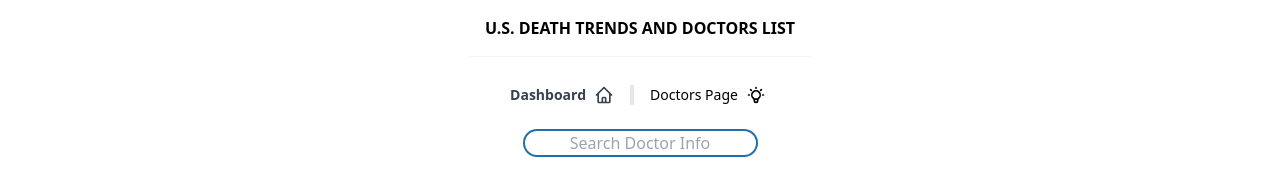
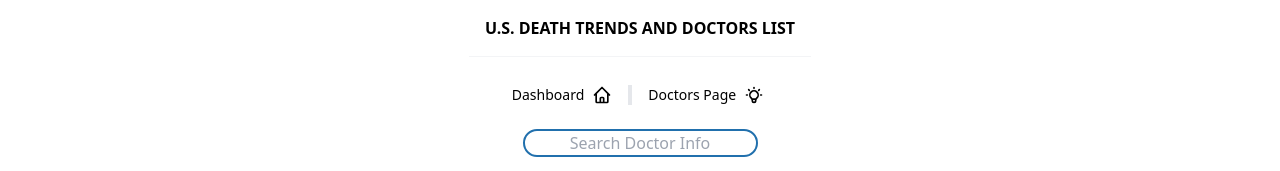
Before and after one commit to Cal3123/TableauProjectCS4400, a React (Vite) app: page /doctorspage in a window 1280 px wide. Shown: the top 171 px of the page. Built offline with nearby package versions, Linux system fonts and the light colour scheme.

Commit message:
Change to header font

```diff
--- a/src/pages/components/HeaderAndNavBar/HeaderAndNavBar.jsx
+++ b/src/pages/components/HeaderAndNavBar/HeaderAndNavBar.jsx
@@ -11,7 +11,7 @@ const HeaderAndNavBar = () => {
             <div className="md:col-span-1 md:flex md:justify-center">
 				<nav className="text-right">
 				<ul className="text-sm mt-6 flex justify-evenly">
-					<li className="text-gray-700 font-bold py-1">
+					<li className="py-1">
 					<a href="/" className=" px-4 flex justify-end border-r-4 border-primary">
 						<span>Dashboard</span>
 						<svg className="w-5 ml-2" fill="none" strokeLinecap="round" strokeLinejoin="round" strokeWidth="2" stroke="currentColor" viewBox="0 0 24 24"><path d="M3 12l2-2m0 0l7-7 7 7M5 10v10a1 1 0 001 1h3m10-11l2 2m-2-2v10a1 1 0 01-1 1h-3m-6 0a1 1 0 001-1v-4a1 1 0 011-1h2a1 1 0 011 1v4a1 1 0 001 1m-6 0h6"></path></svg>
```
